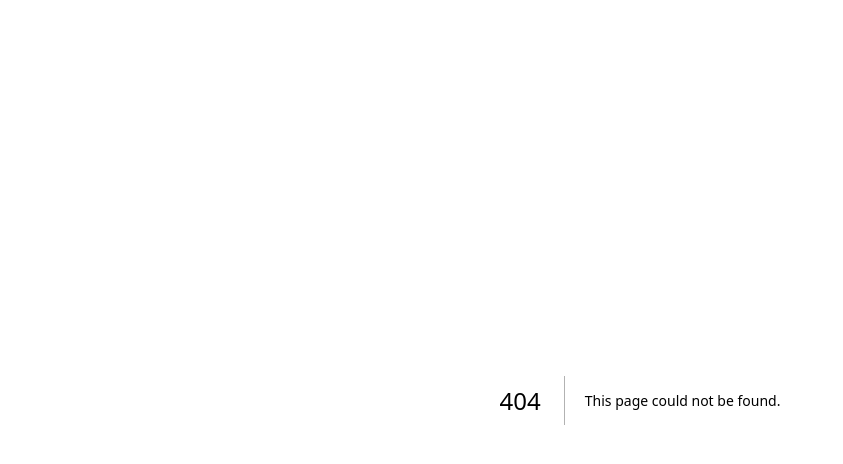
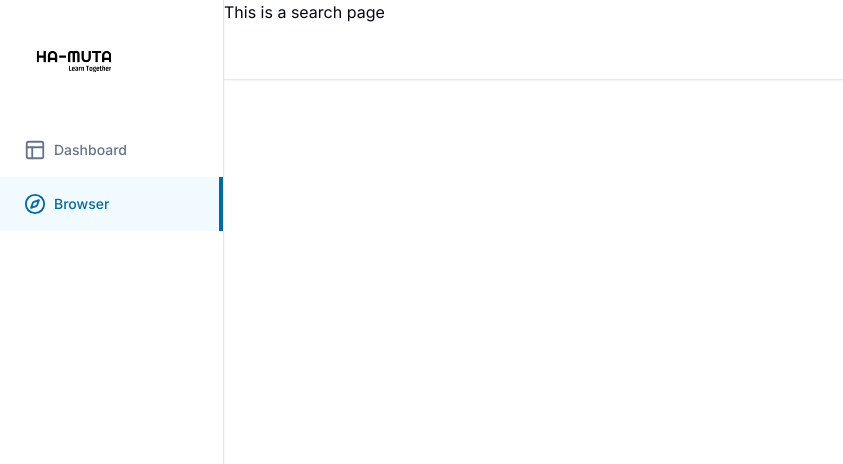
Before and after one commit to Jennydunix/ha-muta, a Next.js app: page /search in a window 1280 px wide. Before the commit this address had no page. Shown: the top 464 px of the page, without its empty margins (0-843 px from the left). Built offline with nearby package versions, Linux system fonts and the light colour scheme.

Commit message:
created page layout

```diff
--- /dev/null
+++ b/app/(dashboard)/(routes)/search/page.tsx
@@ -0,0 +1,9 @@
+const SearchPage = () => {
+    return (
+        <div>
+            This is a search page
+        </div>
+     );
+}
+
+export default SearchPage;
--- /dev/null
+++ b/app/(dashboard)/_components/logo.tsx
@@ -0,0 +1,9 @@
+import Image from "next/image";
+
+export const Logo = () => {
+    return (
+        <Image
+        src="/ha-muta.svg"
+        height={100} width={100} alt="logo" />
+    )
+}
--- /dev/null
+++ b/app/(dashboard)/_components/navbar.tsx
@@ -0,0 +1,5 @@
+export const Navbar = () => {
+    return (
+        <div className="p-4 border-b h-full flex items-centerbg-white shadow-sm"></div>
+    )
+}
--- /dev/null
+++ b/app/(dashboard)/_components/sidebar-item.tsx
@@ -0,0 +1,38 @@
+"use client";
+
+import { cn } from "@/lib/utils";
+import { LucideIcon } from "lucide-react";
+import { usePathname, useRouter } from "next/navigation";
+
+interface SidebarItemProps {
+  icon: LucideIcon;
+  label: string;
+  href: string;
+}
+export const SidebarItem = ({ icon: Icon, label, href }: SidebarItemProps) => {
+  const pathname = usePathname();
+  const router = useRouter();
+
+  // define isActive function
+  const isActive =
+    (pathname === "/" && href === "/") ||
+    pathname === href ||
+    pathname?.startsWith(`${href}/`);
+
+    const onClick = () => {
+        router.push(href);
+    }
+  return (
+    <button onClick={onClick} type="button" className={cn("flex items-center gap-x-2 text-slate-500 text-sm font-[500] pl-6 transition-all hover-slate-600 hover:bg-slate-300/20", isActive && "text-sky-700 bg-sky-200/20 hover:bg-sky-200/20 hover:text-sky-700")}>
+        <div className="flex items-center gap-x-2 py-4">
+            <Icon size={22} className={cn("text-slate-500",
+                isActive && "text-sky-700"
+            )} />
+            {label}
+        </div>
+        <div className={cn("ml-auto opacity-0 border-2 border-sky-700 h-full transition-all",
+            isActive && "opacity-100"
+        )}/>
+    </button>
+  )
+};
--- /dev/null
+++ b/app/(dashboard)/_components/sidebar-routes.tsx
@@ -0,0 +1,33 @@
+"use client";
+
+import { Compass, Layout } from "lucide-react";
+import { SidebarItem } from "./sidebar-item";
+
+const getRoutes = [
+  {
+    icon: Layout,
+    label: "Dashboard",
+    href: "/",
+  },
+  {
+    icon: Compass,
+    label: "Browser",
+    href: "/search",
+  },
+];
+
+export const SidebarRoutes = () => {
+  const routes = getRoutes;
+  return (
+    <div className="flex flex-col w-full">
+      {routes.map((route) => (
+        <SidebarItem
+          key={route.href}
+          icon={route.icon}
+          label={route.label}
+          href={route.href}
+        />
+      ))}
+    </div>
+  );
+};
--- /dev/null
+++ b/app/(dashboard)/_components/sidebar.tsx
@@ -0,0 +1,15 @@
+import { Logo } from "./logo";
+import { SidebarRoutes } from "./sidebar-routes";
+
+export const Sidebar = () => {
+  return (
+    <div className="h-full border-r flex flex-col overflow-auto bg-white shadow-sm">
+        <div className="p-6">
+            <Logo />
+        </div>
+        <div className="flex flex-col w-full">
+          <SidebarRoutes />
+        </div>
+    </div>
+  )
+};
--- /dev/null
+++ b/app/(dashboard)/layout.tsx
@@ -0,0 +1,23 @@
+import { Navbar } from "./_components/navbar";
+import { Sidebar } from "./_components/sidebar";
+
+const DashboardLayout = ({
+    children
+} : {
+    children: React.ReactNode
+}) => {
+    return (
+        <div className="h-full">
+            <div className="h-[80px] md:pl-56 fixed inset-y-0 w-full z-50">
+                <Navbar />
+            </div>
+            {/* sidebar */}
+            <div className="hidden md:flex h-full w-56 flex-col fixed inset-y-0 z-56">
+                <Sidebar />
+            </div>
+            <main className="md:pl-56 h-full">{children}</main>
+        </div>
+     );
+}
+
+export default DashboardLayout;
```
Also changed, not shown: public/ha-muta.svg (added).
